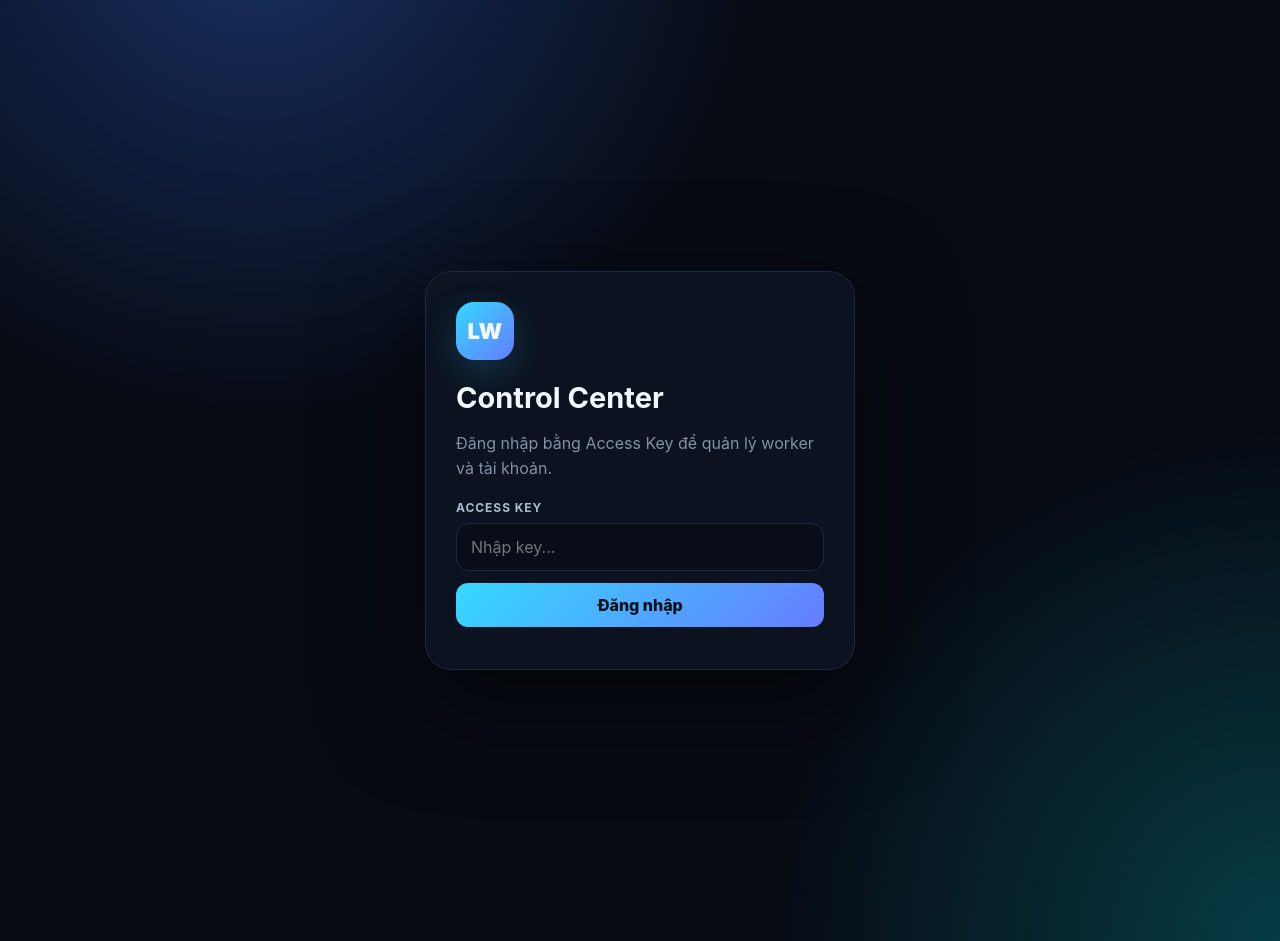
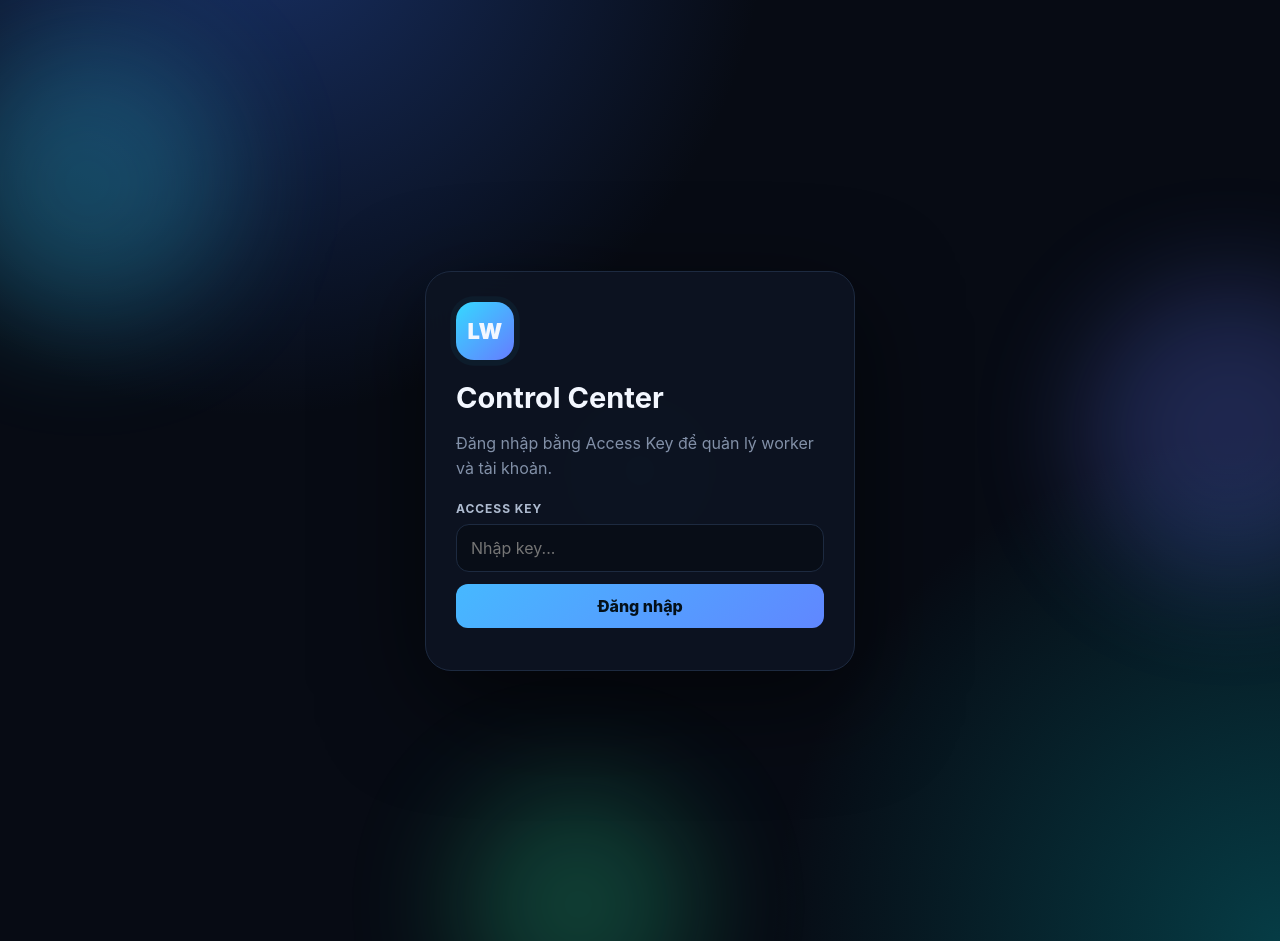
Before and after one commit to nghuy291211/lever-up-guest, a Python web app: template templates/index.html in a window 1280 px wide. Run offline with Jinja, Linux system fonts and the light colour scheme; the template is opened without the code that fills it, so the values that code supplies are empty.

Commit message:
Update index.html

```diff
--- a/templates/index.html
+++ b/templates/index.html
@@ -73,9 +73,51 @@ button{touch-action:manipulation}
  .bottom-nav button{min-height:48px;border:0;border-radius:13px;background:transparent;color:#7f8da5;font-size:9px;font-weight:700}
  .bottom-nav button span{display:block;font-size:18px;margin-bottom:2px}.bottom-nav button.active{background:#16243a;color:#fff}
 }
+
+.ambient{position:fixed;inset:0;pointer-events:none;z-index:0;overflow:hidden}
+.app,.login,.notice-backdrop{position:relative;z-index:1}
+.orb{position:absolute;border-radius:50%;filter:blur(55px);opacity:.25;animation:float 13s ease-in-out infinite}
+.orb1{width:260px;height:260px;background:#35d9ff;left:-70px;top:8%;animation-delay:-2s}
+.orb2{width:300px;height:300px;background:#667cff;right:-100px;top:30%;animation-delay:-7s}
+.orb3{width:220px;height:220px;background:#2ee59d;left:35%;bottom:-90px;animation-delay:-10s}
+.cursor-glow{position:absolute;left:0;top:0;width:220px;height:220px;border-radius:50%;background:radial-gradient(circle,#35d9ff24 0,#667cff0d 38%,transparent 70%);filter:blur(3px);transition:opacity .25s}
+@keyframes float{0%,100%{transform:translate3d(0,0,0) scale(1)}50%{transform:translate3d(35px,-28px,0) scale(1.12)}}
+@keyframes rise{from{opacity:0;transform:translateY(12px) scale(.98)}to{opacity:1;transform:none}}
+@keyframes pulse{0%,100%{box-shadow:0 0 0 0 #35d9ff00}50%{box-shadow:0 0 0 7px #35d9ff10}}
+@keyframes shimmer{0%{background-position:-250% 0}100%{background-position:250% 0}}
+.login-card,.panel,.stat,.topbar{animation:rise .55s ease both}
+.stat{animation-delay:.08s}
+.panel{animation-delay:.12s}
+.primary{background-size:200% 100%;animation:shimmer 4s linear infinite}
+.mini-logo,.logo{animation:pulse 2.8s ease-in-out infinite}
+.notice-backdrop{position:fixed;inset:0;z-index:100;background:#02050bd9;backdrop-filter:blur(12px);display:grid;place-items:center;padding:18px}
+.notice-card{width:min(440px,100%);padding:27px;border:1px solid #2d4163;border-radius:25px;background:linear-gradient(145deg,#111c30f5,#080e19f7);box-shadow:0 30px 100px #000b;animation:rise .45s ease}
+.notice-icon{width:58px;height:58px;display:grid;place-items:center;border-radius:18px;background:linear-gradient(135deg,#35d9ff,#667cff);font-size:27px;box-shadow:0 12px 35px #35d9ff30}
+.notice-kicker{margin-top:17px;color:#62ddff;font-size:10px;font-weight:900;letter-spacing:.16em}
+.notice-card h2{margin:8px 0;font-size:23px;line-height:1.2}.notice-card p{color:#91a0b7;font-size:13px;line-height:1.6}
+.check-row{display:flex;align-items:center;gap:9px;color:#bac6d8;font-size:12px;margin-top:17px;cursor:pointer}.check-row input{accent-color:#35d9ff}
+.key-summary{padding:13px;border-radius:13px;background:#09121f;color:#93a2b9;font-size:11px;line-height:1.55}
+.key-row{animation:rise .3s ease both}
+@media(max-width:600px){.cursor-glow{width:180px;height:180px}.notice-card{padding:23px}.notice-card h2{font-size:21px}}
+
 </style>
 </head>
 <body>
+<div class="ambient" aria-hidden="true">
+  <span class="orb orb1"></span><span class="orb orb2"></span><span class="orb orb3"></span>
+  <span class="cursor-glow" id="cursorGlow"></span>
+</div>
+
+<div id="trialNotice" class="notice-backdrop hidden">
+  <div class="notice-card">
+    <div class="notice-icon">⚡</div>
+    <div class="notice-kicker">BETA • TESTING</div>
+    <h2>Trang web đang trong quá trình thử nghiệm</h2>
+    <p>Một số chức năng và giao diện có thể tiếp tục được cập nhật. Nếu gặp lỗi, hãy thử tải lại trang.</p>
+    <label class="check-row"><input id="hideTrial" type="checkbox"> Không hiển thị lại trong 5 giờ</label>
+    <button class="btn primary wide" onclick="closeTrialNotice()">Đã hiểu</button>
+  </div>
+</div>
 
 <section id="login" class="login">
   <div class="login-card">
@@ -150,8 +192,16 @@ button{touch-action:manipulation}
         <div class="form-note">Dữ liệu được gửi tới backend hiện tại. Giao diện này chỉ thay đổi phần hiển thị, không thay đổi API của server.</div>
       </div>
 
+      <div id="keyPanel" class="panel hidden">
+        <div class="panel-head">
+          <div><h2>🔐 Access Keys</h2><span class="muted">Chỉ Admin quản lý được key</span></div>
+          <button class="btn" onclick="openKeys()">Quản lý</button>
+        </div>
+        <div class="key-summary">Tạo key mới, xem danh sách key đã cấp và thu hồi key trực tiếp từ panel.</div>
+      </div>
+
       <div class="panel">
-        <div class="panel-head"><h2>System</h2><span class="badge online"><i class="dot"></i> LIVE</span></div>
+        <div class="panel-head"><h2>✨ System</h2><span class="badge online"><i class="dot"></i> LIVE</span></div>
         <div class="muted">Dashboard đang kết nối trực tiếp với worker.</div>
       </div>
     </aside>
@@ -173,9 +223,26 @@ button{touch-action:manipulation}
 let role='user',timer;
 const $=id=>document.getElementById(id);
 async function req(url,opt={}){const r=await fetch(url,{credentials:'same-origin',...opt,headers:{'Content-Type':'application/json',...(opt.headers||{})}});let d={};try{d=await r.json()}catch{}if(r.status===401){showLogin();throw new Error('AUTH')}if(!r.ok||d.status==='error')throw new Error(d.error||'Request failed');return d}
+function showTrialNotice(){
+ const k='lw_trial_notice_until', until=Number(localStorage.getItem(k)||0);
+ if(Date.now()<until)return;
+ $('trialNotice').classList.remove('hidden');
+}
+function closeTrialNotice(){
+ if($('hideTrial').checked)localStorage.setItem('lw_trial_notice_until',String(Date.now()+5*60*60*1000));
+ $('trialNotice').classList.add('hidden');
+}
+function initMotionGlow(){
+ const g=$('cursorGlow');
+ let tx=innerWidth/2,ty=innerHeight/2,x=tx,y=ty;
+ addEventListener('pointermove',e=>{tx=e.clientX;ty=e.clientY},{passive:true});
+ const tick=()=>{x+=(tx-x)*.12;y+=(ty-y)*.12;g.style.transform=`translate3d(${x-110}px,${y-110}px,0)`;requestAnimationFrame(tick)};
+ tick();
+}
+initMotionGlow();
 async function boot(){try{const a=await fetch('/api/auth',{credentials:'same-origin'});const d=await a.json();if(d.authenticated){role=d.role;showApp();}else showLogin();}catch{showLogin()}}
 function showLogin(){$('login').classList.remove('hidden');$('app').classList.add('hidden');clearInterval(timer)}
-function showApp(){$('login').classList.add('hidden');$('app').classList.remove('hidden');$('keysBtn').classList.toggle('hidden',role!=='admin');refreshStats();clearInterval(timer);timer=setInterval(refreshStats,2500)}
+function showApp(){$('login').classList.add('hidden');$('app').classList.remove('hidden');$('keysBtn').classList.toggle('hidden',role!=='admin');$('keyPanel').classList.toggle('hidden',role!=='admin');refreshStats();clearInterval(timer);timer=setInterval(refreshStats,2500);showTrialNotice()}
 async function login(){const key=$('loginKey').value.trim();if(!key)return;$('loginError').textContent='';try{const d=await req('/api/login',{method:'POST',body:JSON.stringify({key})});role=d.role; $('loginKey').value='';showApp()}catch(e){$('loginError').textContent=e.message}}
 async function logout(){await fetch('/api/logout',{method:'POST',credentials:'same-origin'});showLogin()}
 function fmt(n){return Number(n||0).toLocaleString('en-US')}
@@ -209,7 +276,7 @@ async function deleteAccount(uid){if(!confirm('Xoá account '+uid+'?'))return;tr
 async function refreshAccount(uid){try{await req('/api/account/refresh',{method:'POST',body:JSON.stringify({uid})});refreshStats()}catch(e){alert(e.message)}}
 function openAdd(){window.scrollTo({top:document.body.scrollHeight,behavior:'smooth'});$('uid').focus()}
 function closeModal(){$('modal').classList.add('hidden')}
-async function openKeys(){if(role!=='admin')return;try{const d=await req('/api/keys');$('modalContent').innerHTML=`<div class="panel-head"><h2>Access Keys</h2><button class="btn" onclick="closeModal()">×</button></div><p class="muted">Master key mới có quyền tạo/revoke key. Key được lưu dạng hash.</p><div class="form-grid"><input id="keyLabel" placeholder="Tên người dùng / ghi chú"><button class="btn primary" onclick="createKey()">＋ Tạo key</button></div><div id="keyList" style="margin-top:15px">${keyList(d.keys)}</div>`;$('modal').classList.remove('hidden')}catch(e){alert(e.message)}}
+async function openKeys(){if(role!=='admin')return;try{const d=await req('/api/keys');$('modalContent').innerHTML=`<div class="panel-head"><div><h2>🔐 Access Keys</h2><span class="badge">ADMIN</span></div><button class="btn" onclick="closeModal()">×</button></div><p class="muted">Master key có quyền tạo/thu hồi key. Server chỉ lưu hash của key.</p><div class="form-grid"><input id="keyLabel" placeholder="Tên người dùng / ghi chú"><button class="btn primary" onclick="createKey()">＋ Tạo key</button></div><div id="keyList" style="margin-top:15px">${keyList(d.keys)}</div>`;$('modal').classList.remove('hidden')}catch(e){alert(e.message)}}
 function keyList(keys){return keys.length?keys.map(k=>`<div class="key-row"><div><b>${esc(k.label||'Không đặt tên')}</b><div class="muted">${esc(k.created_at||'')}</div></div><button class="btn" onclick="revokeKey('${esc(k.id)}')">Thu hồi</button></div>`).join(''):'<div class="empty">Chưa có key phụ.</div>'}
 async function createKey(){const label=$('keyLabel').value.trim();try{const d=await req('/api/keys/create',{method:'POST',body:JSON.stringify({label})});$('modalContent').insertAdjacentHTML('beforeend',`<div class="key-output">${esc(d.key)}</div><div class="muted" style="margin-top:8px">Hãy sao chép key này ngay. Vì server chỉ lưu hash nên không thể xem lại.</div>`);$('keyLabel').value='';}catch(e){alert(e.message)}}
 async function revokeKey(id){if(!confirm('Thu hồi key này?'))return;try{await req('/api/keys/revoke',{method:'POST',body:JSON.stringify({id})});openKeys()}catch(e){alert(e.message)}}
```
